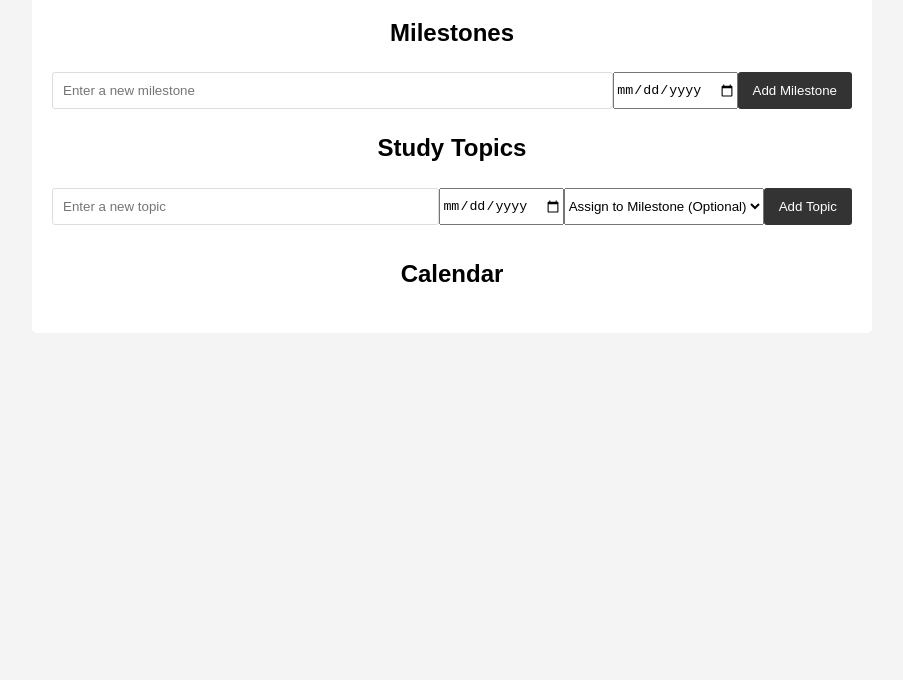
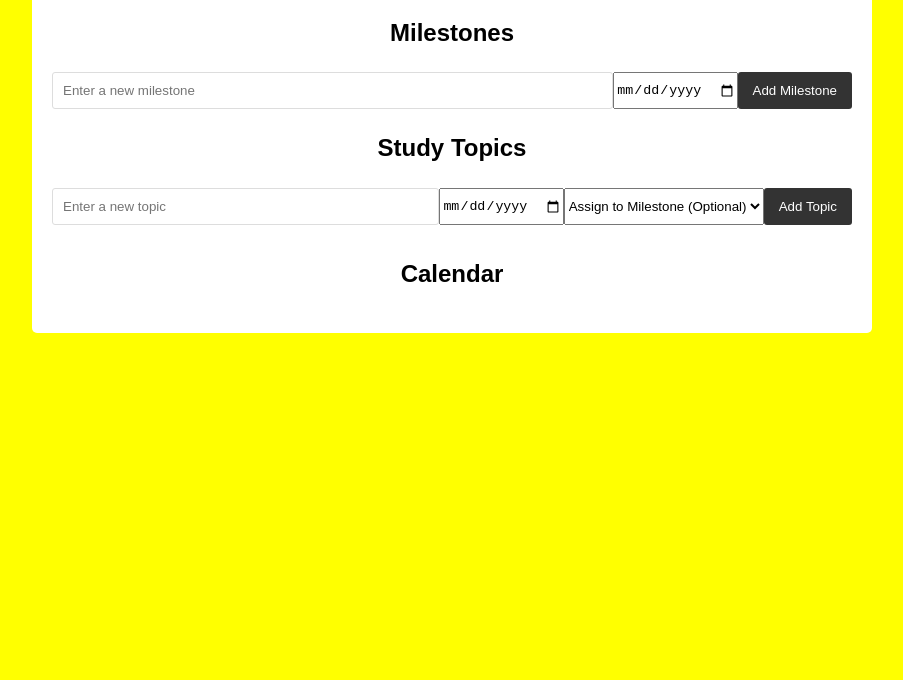
Before and after one commit to SantiagoGarces16/study-plan, a plain HTML site: page client/index.html in a window 1280 px wide. Shown: the part 120-800 px from the top of the page, without its empty margins (188-1091 px from the left). Drawn offline with Linux system fonts and the light colour scheme; no server answers.

Commit message:
new background

```diff
--- a/client/styles.css
+++ b/client/styles.css
@@ -3,7 +3,7 @@ body {
     line-height: 1.6;
     margin: 0;
     padding: 20px;
-    background-color: #f4f4f4;
+    background-color: yellow;
 }
 
 .container {
```
